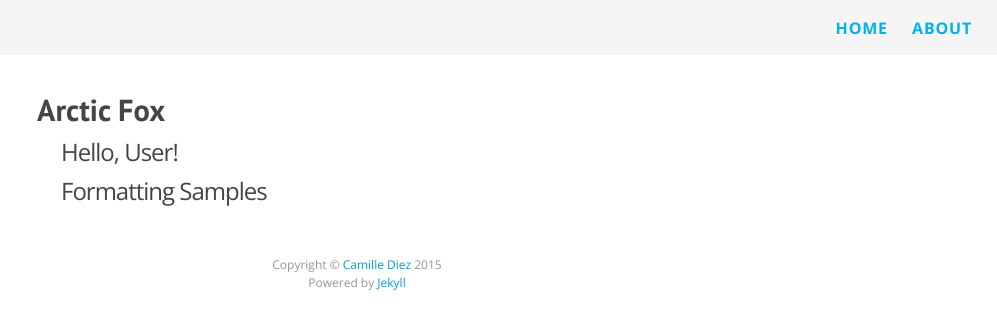
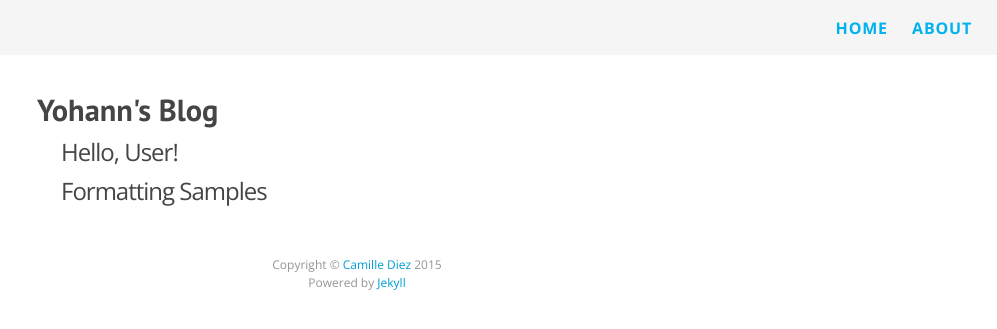
Before and after one commit to YuhangMing/YuhangMing.github.io, a Jekyll site: the page built from index.html, in a window 1280 px wide. Shown: the top 329 px of the page, without its empty margins (283-1280 px from the left). Built offline with Jekyll 4.4.1, drawn with Linux system fonts in a browser that asks for light colours; nearby versions of some CDN libraries; Markdown is read by kramdown in place of the engine named in the settings.

Commit message:
changed title

```diff
--- a/_config.yml
+++ b/_config.yml
@@ -1,10 +1,10 @@
 # Site settings
-title: Arctic Fox
-email:
+title: Yohann's Blog
+email: yuhang.ming@bristol.ac.uk
 description: > # this means to ignore newlines until "baseurl:"
   Jekyll Theme Demo
 baseurl: "/arctic-fox-theme" # the subpath of your site, e.g. /blog/
-url: "http://diezcami.github.io" # the base hostname & protocol for your site
+url: "http://yuhangming.github.io" # the base hostname & protocol for your site
 twitter_username: username
 github_username: username
 
```
Also changed, not shown: 8 other files.
